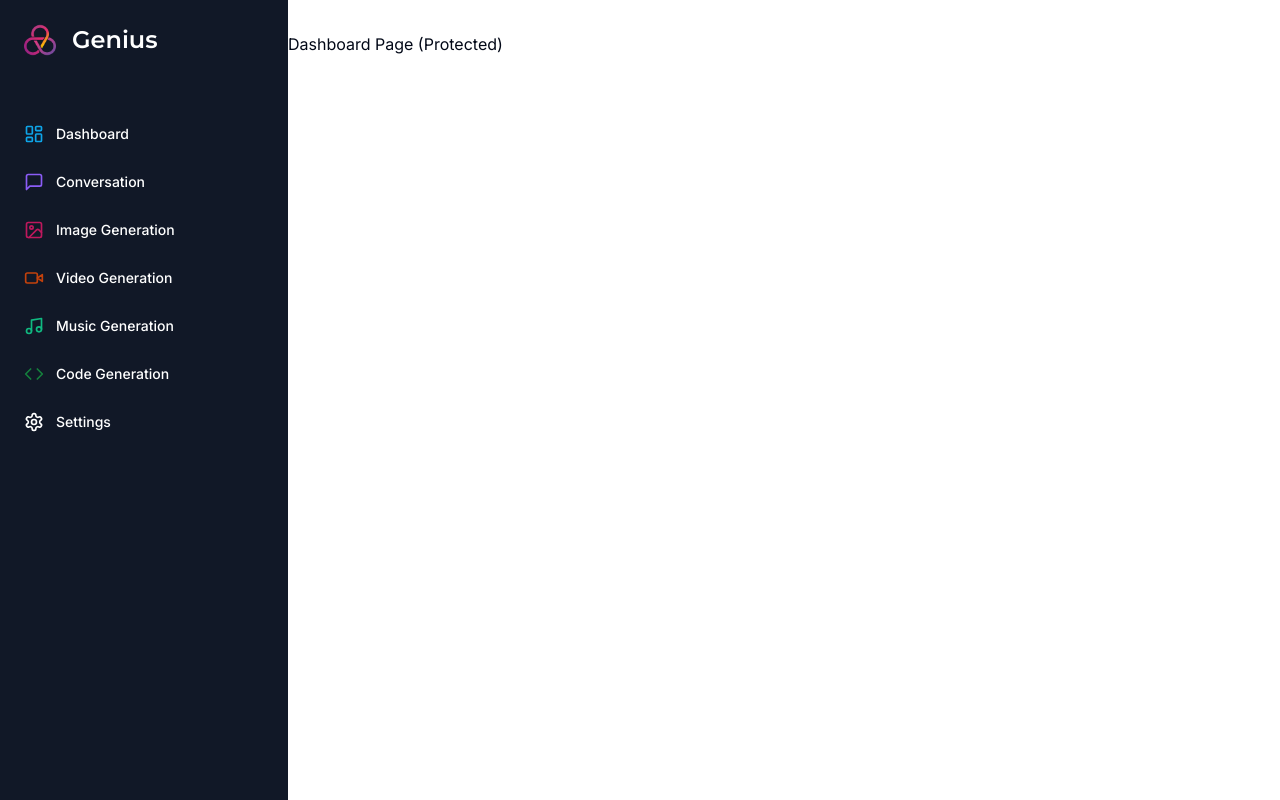
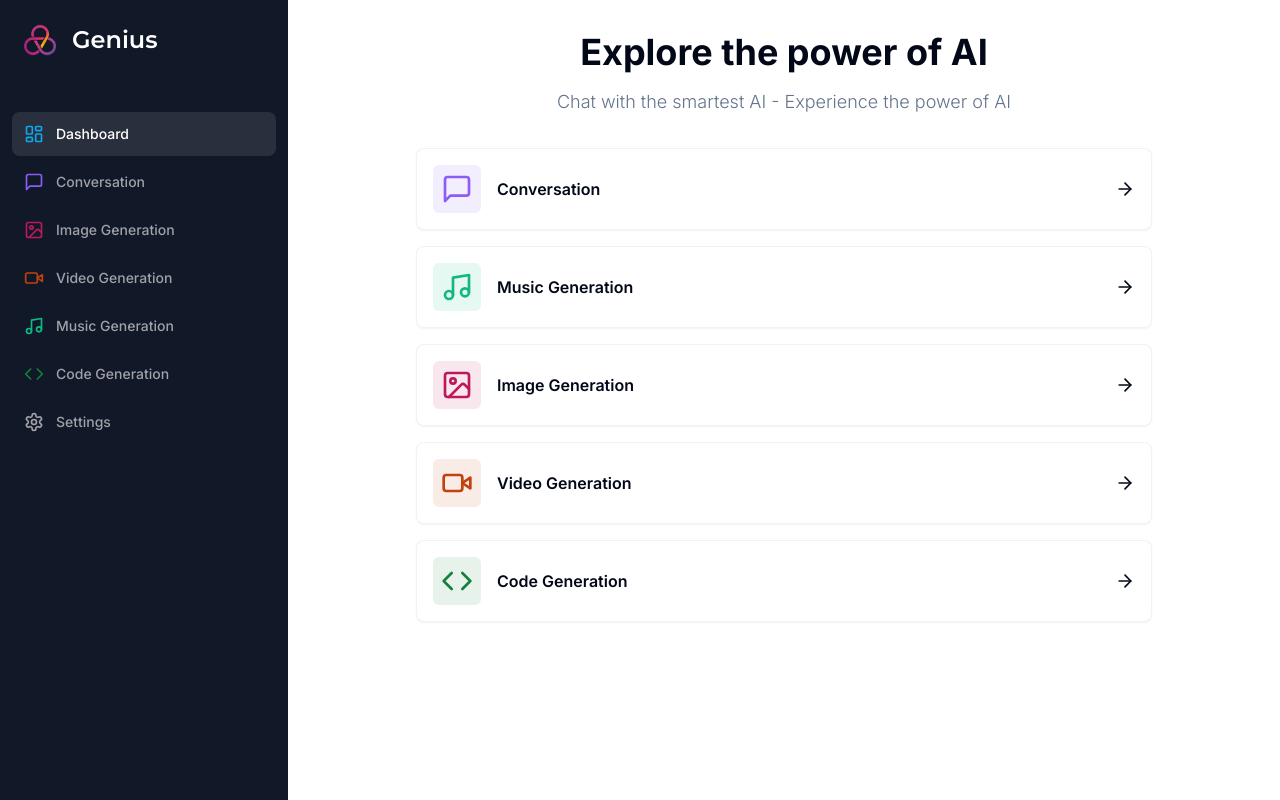
Before and after one commit to engdlee/ai-saas-base, a Next.js app: page /dashboard in a window 1280 px wide. Built offline with nearby package versions, Linux system fonts and the light colour scheme.

Commit message:
Dashboard - Step

```diff
--- a/app/(dashboard)/(routes)/dashboard/page.tsx
+++ b/app/(dashboard)/(routes)/dashboard/page.tsx
@@ -1,9 +1,86 @@
-const DashboardPage = () => {
+'use client';
+
+import {
+  ArrowRight,
+  MessageSquare,
+  Music,
+  ImageIcon,
+  VideoIcon,
+  Code,
+} from 'lucide-react';
+import { useRouter } from 'next/navigation';
+
+import { Card } from '@/components/ui/card';
+import { cn } from '@/lib/utils';
+
+const tools = [
+  {
+    label: 'Conversation',
+    icon: MessageSquare,
+    href: '/conversation',
+    color: 'text-violet-500',
+    bgColor: 'bg-violet-500/10',
+  },
+  {
+    label: 'Music Generation',
+    icon: Music,
+    href: '/music',
+    color: 'text-emerald-500',
+    bgColor: 'bg-emerald-500/10',
+  },
+  {
+    label: 'Image Generation',
+    icon: ImageIcon,
+    color: 'text-pink-700',
+    bgColor: 'bg-pink-700/10',
+    href: '/image',
+  },
+  {
+    label: 'Video Generation',
+    icon: VideoIcon,
+    color: 'text-orange-700',
+    bgColor: 'bg-orange-700/10',
+    href: '/video',
+  },
+  {
+    label: 'Code Generation',
+    icon: Code,
+    color: 'text-green-700',
+    bgColor: 'bg-green-700/10',
+    href: '/code',
+  },
+];
+
+export default function DashboardPage() {
+  const router = useRouter();
+
   return (
     <div>
-      <p>Dashboard Page (Protected)</p>
+      <div className="mb-8 space-y-4">
+        <h2 className="text-2xl font-bold text-center md:text-4xl">
+          Explore the power of AI
+        </h2>
+        <p className="text-sm font-light text-center text-muted-foreground md:text-lg">
+          Chat with the smartest AI - Experience the power of AI
+        </p>
+      </div>
+      <div className="px-4 space-y-4 md:px-20 lg:px-32">
+        {tools.map((tool) => (
+          <Card
+            onClick={() => router.push(tool.href)}
+            key={tool.href}
+            className="flex items-center justify-between p-4 transition cursor-pointer border-black/5 hover:shadow-md"
+          >
+            <div className="flex items-center gap-x-4">
+              <div className={cn('p-2 w-fit rounded-md', tool.bgColor)}>
+                <tool.icon className={cn('w-8 h-8', tool.color)} />
+              </div>
+              <div className="font-semibold">{tool.label}</div>
+            </div>
+            <ArrowRight className="w-5 h-5" />
+          </Card>
+        ))}
+      </div>
     </div>
   );
-};
-
-export default DashboardPage;
+}
--- a/components/mobile-sidebar.tsx
+++ b/components/mobile-sidebar.tsx
@@ -1,5 +1,6 @@
 'use client';
 
+import { useEffect, useState } from 'react';
 import { Menu } from 'lucide-react';
 
 import { Button } from '@/components/ui/button';
@@ -7,6 +8,15 @@
 import Sidebar from '@/components/sidebar';
 
 export const MobileSidebar = () => {
+  const [isMounted, setIsMounted] = useState(false);
+
+  useEffect(() => {
+    setIsMounted(true);
+  }, []);
+
+  if (!isMounted) {
+    return null;
+  }
   return (
     <Sheet>
       <SheetTrigger>
--- a/components/sidebar.tsx
+++ b/components/sidebar.tsx
@@ -3,7 +3,7 @@
 import Image from 'next/image';
 import Link from 'next/link';
 import { Montserrat } from 'next/font/google';
-
+import { usePathname } from 'next/navigation';
 import { cn } from '@/lib/utils';
 import {
   LayoutDashboard,
@@ -65,6 +65,8 @@
 ];
 
 const Sidebar = () => {
+  const pathname = usePathname();
+
   return (
     <div className="space-y-4 py-4 flex flex-col h-full bg-[#111827] text-white">
       <div className="flex-1 px-3 py-2">
@@ -81,7 +83,12 @@
             <Link
               href={route.href}
               key={route.href}
-              className="flex justify-start w-full p-3 text-sm font-medium transition rounded-lg cursor-pointer group hover:text-white hover:bg-white/10"
+              className={cn(
+                'text-sm group flex p-3 w-full justify-start font-medium cursor-pointer hover:text-white hover:bg-white/10 rounded-lg transition',
+                pathname === route.href
+                  ? 'text-white bg-white/10'
+                  : 'text-zinc-400'
+              )}
             >
               <div className="flex items-center flex-1">
                 <route.icon className={cn('h-5 w-5 mr-3', route.color)} />
--- /dev/null
+++ b/components/ui/card.tsx
@@ -0,0 +1,79 @@
+import * as React from "react"
+
+import { cn } from "@/lib/utils"
+
+const Card = React.forwardRef<
+  HTMLDivElement,
+  React.HTMLAttributes<HTMLDivElement>
+>(({ className, ...props }, ref) => (
+  <div
+    ref={ref}
+    className={cn(
+      "rounded-lg border bg-card text-card-foreground shadow-sm",
+      className
+    )}
+    {...props}
+  />
+))
+Card.displayName = "Card"
+
+const CardHeader = React.forwardRef<
+  HTMLDivElement,
+  React.HTMLAttributes<HTMLDivElement>
+>(({ className, ...props }, ref) => (
+  <div
+    ref={ref}
+    className={cn("flex flex-col space-y-1.5 p-6", className)}
+    {...props}
+  />
+))
+CardHeader.displayName = "CardHeader"
+
+const CardTitle = React.forwardRef<
+  HTMLParagraphElement,
+  React.HTMLAttributes<HTMLHeadingElement>
+>(({ className, ...props }, ref) => (
+  <h3
+    ref={ref}
+    className={cn(
+      "text-2xl font-semibold leading-none tracking-tight",
+      className
+    )}
+    {...props}
+  />
+))
+CardTitle.displayName = "CardTitle"
+
+const CardDescription = React.forwardRef<
+  HTMLParagraphElement,
+  React.HTMLAttributes<HTMLParagraphElement>
+>(({ className, ...props }, ref) => (
+  <p
+    ref={ref}
+    className={cn("text-sm text-muted-foreground", className)}
+    {...props}
+  />
+))
+CardDescription.displayName = "CardDescription"
+
+const CardContent = React.forwardRef<
+  HTMLDivElement,
+  React.HTMLAttributes<HTMLDivElement>
+>(({ className, ...props }, ref) => (
+  <div ref={ref} className={cn("p-6 pt-0", className)} {...props} />
+))
+CardContent.displayName = "CardContent"
+
+const CardFooter = React.forwardRef<
+  HTMLDivElement,
+  React.HTMLAttributes<HTMLDivElement>
+>(({ className, ...props }, ref) => (
+  <div
+    ref={ref}
+    className={cn(" flex items-center p-6 pt-0", className)}
+    {...props}
+  />
+))
+CardFooter.displayName = "CardFooter"
+
+export { Card, CardHeader, CardFooter, CardTitle, CardDescription, CardContent }
```
